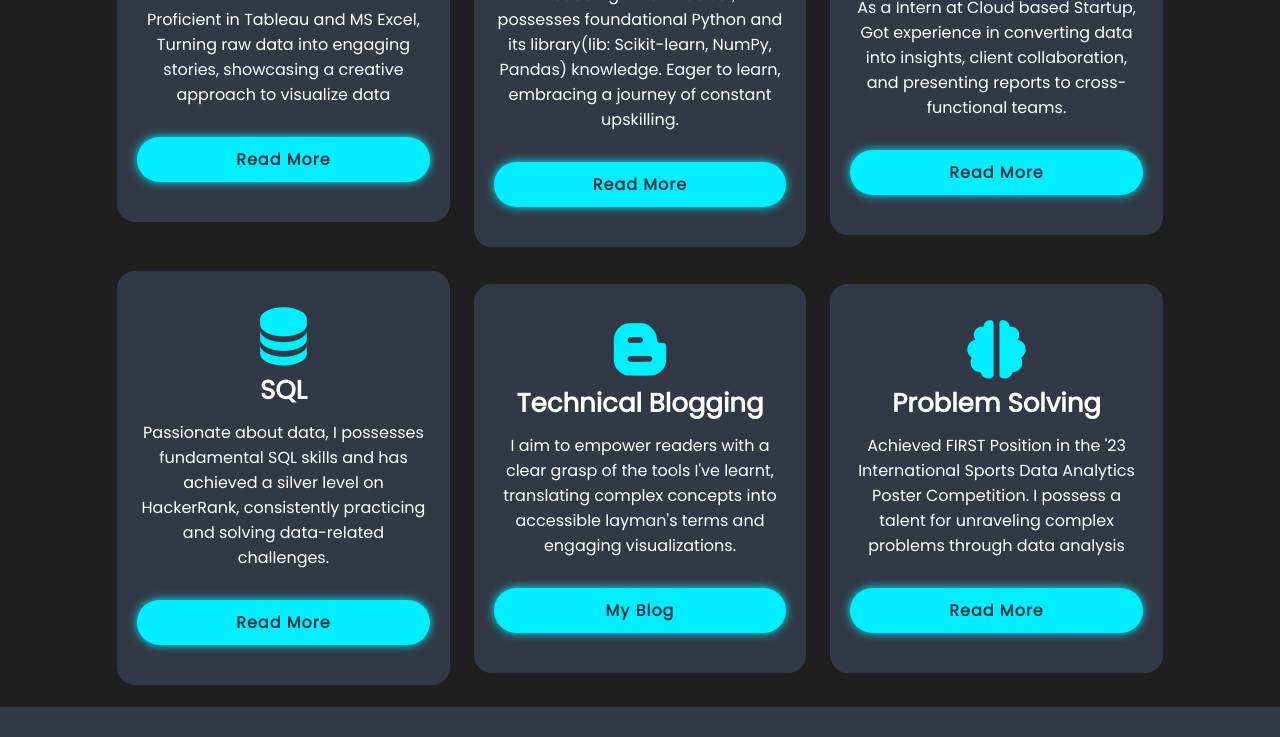
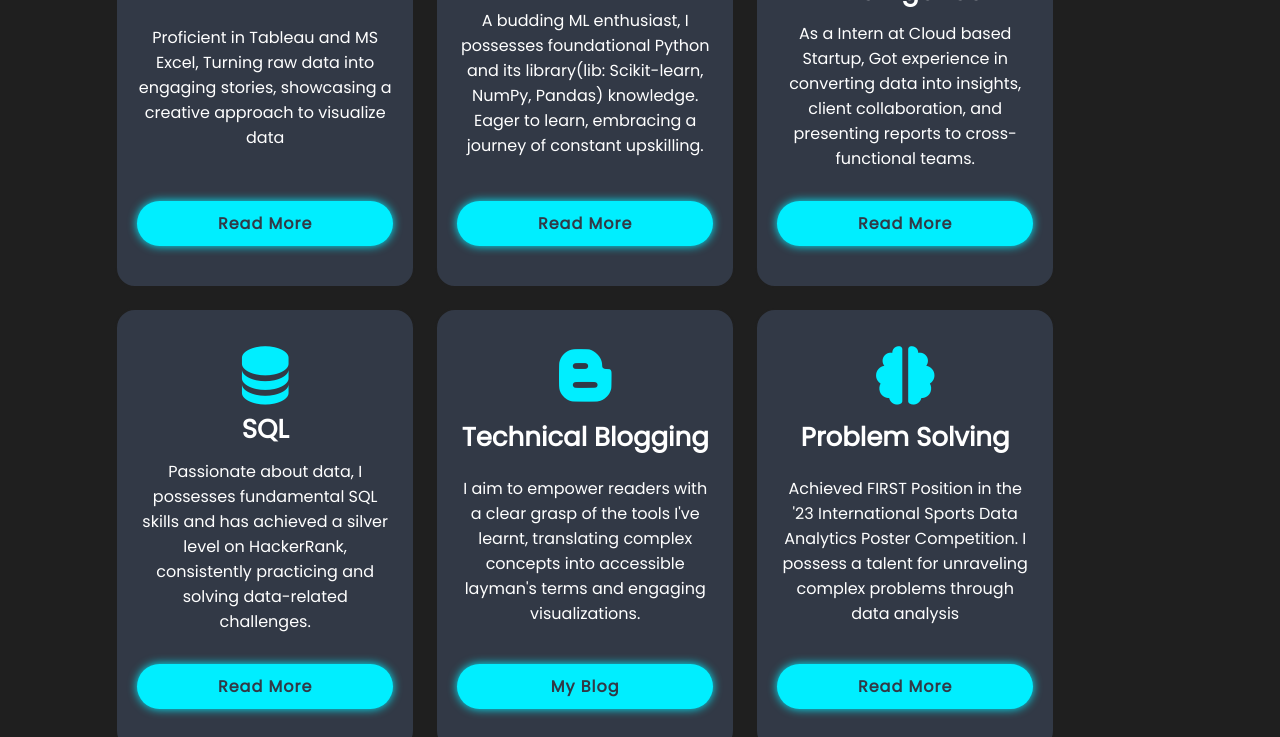
Before and after one commit to Preeyal/Portfolio, a plain HTML site: page index.html in a window 1280 px wide. Shown: the part 1987-2724 px from the top of the page. Drawn offline with nearby package versions, Linux system fonts and the light colour scheme.

Commit message:
Update style.css

```diff
--- a/style.css
+++ b/style.css
@@ -196,13 +196,10 @@ span {
     margin-bottom: 5rem;
 
 }
-
 .services-container {
     display: flex;
-    justify-content: center;
-    align-items: center;
     flex-wrap: wrap;
-    gap: 2rem;
+    gap: 2rem; /* Adjust gap between service boxes if necessary */
 }
 
 .services-container .services-box {
@@ -211,19 +208,23 @@ span {
     padding: 3rem 2rem 4rem;
     border-radius: 2rem;
     text-align: center;
-    border: .2rem solid var(--bg-color) ;
-    transition: .5 ease;
+    border: .2rem solid var(--bg-color);
+    transition: .5s ease;
+    box-sizing: border-box;
+    min-height: 40rem; /* Set a minimum height to ensure consistency */
+    max-width: 30rem; /* Optionally set a maximum width */
+}
 
+/* Optional: Ensuring all boxes are of equal height in a row */
+.services-container .services-box {
+    display: flex;
+    flex-direction: column;
+    justify-content: space-between;
 }
 
 .services-container .services-box:hover {
     border-color: var(--main-color);
     transform: scale(1.02);
-}
-.services-container .services-box {
-    display: flex;
-    flex-direction: column;
-    justify-content: space-between;
 }
 
 .services-box i {
```
